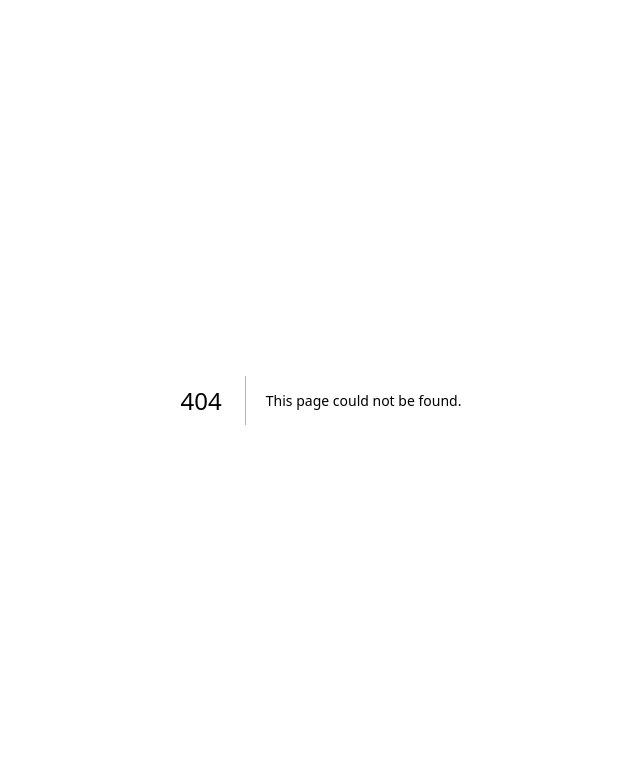
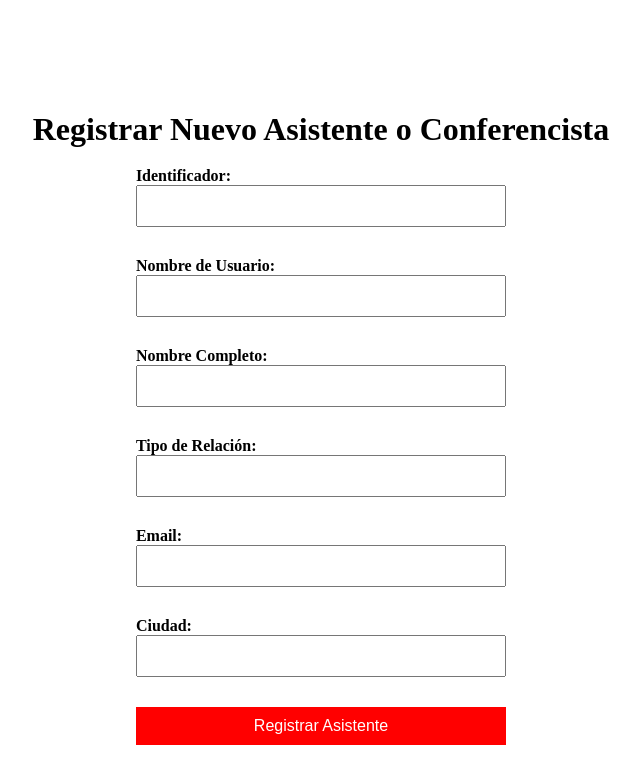
Before and after one commit to JuanJoseLL/sid-project, a Next.js app in the folder frontend/: page /attendees/register in a window 1280 px wide. Before the commit this address had no page. Shown: the top 784 px of the page, without its empty margins (319-959 px from the left). Built offline with nearby package versions, Linux system fonts and the light colour scheme.

Commit message:
attendees frontend

```diff
--- /dev/null
+++ b/frontend/src/pages/attendees/register.tsx
@@ -0,0 +1,78 @@
+import { useState } from 'react';
+import { NextPage } from 'next';
+import Head from 'next/head';
+import styles from '../../styles/Home.module.css';
+import { createAttendee } from '../../services/attendeeService';
+
+const RegisterAttendee: NextPage = () => {
+  const [identifier, setIdentifier] = useState('');
+  const [username, setUsername] = useState('');
+  const [fullName, setFullName] = useState('');
+  const [relationshipType, setRelationshipType] = useState('');
+  const [email, setEmail] = useState('');
+  const [city, setCity] = useState('');
+
+  const handleSubmit = async (e: React.FormEvent) => {
+    e.preventDefault();
+    const attendeeData = {
+      identifier,
+      username,
+      fullName,
+      relationshipType,
+      email,
+      city
+    };
+
+    try {
+      await createAttendee(attendeeData);
+      alert('Attendee registered successfully');
+    } catch (error) {
+      console.error('Failed to create attendee', error);
+      alert('Failed to create attendee');
+    }
+  };
+
+  return (
+    <div className={styles.container}>
+      <Head>
+        <title>Registrar Asistente</title>
+        <meta name="description" content="Registrar un nuevo asistente o conferencista" />
+        <link rel="icon" href="/favicon.ico" />
+      </Head>
+
+      <main className={styles.main}>
+        <h1 className={styles.title}>Registrar Nuevo Asistente o Conferencista</h1>
+
+        <form onSubmit={handleSubmit} className={styles.form}>
+          <label>
+            Identificador:
+            <input type="text" value={identifier} onChange={(e) => setIdentifier(e.target.value)} />
+          </label>
+          <label>
+            Nombre de Usuario:
+            <input type="text" value={username} onChange={(e) => setUsername(e.target.value)} />
+          </label>
+          <label>
+            Nombre Completo:
+            <input type="text" value={fullName} onChange={(e) => setFullName(e.target.value)} />
+          </label>
+          <label>
+            Tipo de Relación:
+            <input type="text" value={relationshipType} onChange={(e) => setRelationshipType(e.target.value)} />
+          </label>
+          <label>
+            Email:
+            <input type="email" value={email} onChange={(e) => setEmail(e.target.value)} />
+          </label>
+          <label>
+            Ciudad:
+            <input type="text" value={city} onChange={(e) => setCity(e.target.value)} />
+          </label>
+          <button type="submit" className={styles.button}>Registrar Asistente</button>
+        </form>
+      </main>
+    </div>
+  );
+};
+
+export default RegisterAttendee;
--- /dev/null
+++ b/frontend/src/services/attendeeService.ts
@@ -0,0 +1,60 @@
+// services/attendeeService.ts
+export const createAttendee = async (attendeeData: any) => {
+    const response = await fetch('/api/attendees', {
+      method: 'POST',
+      headers: {
+        'Content-Type': 'application/json'
+      },
+      body: JSON.stringify(attendeeData)
+    });
+
+    if (!response.ok) {
+      throw new Error('Failed to create attendee');
+    }
+
+    return response.json();
+  };
+
+  export const getAttendees = async () => {
+    const response = await fetch('/api/attendees');
+
+    if (!response.ok) {
+      throw new Error('Failed to fetch attendees');
+    }
+
+    return response.json();
+  };
+
+  export const getAttendeeById = async (id: string | string[]) => {
+    const response = await fetch(`/api/attendees/${id}`);
+
+    if (!response.ok) {
+      throw new Error('Failed to fetch attendee');
+    }
+
+    return response.json();
+  };
+
+  export const updateAttendee = async (id: string | string[], attendeeData: any) => {
+    const response = await fetch(`/api/attendees/${id}`, {
+      method: 'PUT',
+      headers: {
+        'Content-Type': 'application/json'
+      },
+      body: JSON.stringify(attendeeData)
+    });
+
+    if (!response.ok) {
+      throw new Error('Failed to update attendee');
+    }
+  };
+
+  export const deleteAttendee = async (id: string | string[]) => {
+    const response = await fetch(`/api/attendees/${id}`, {
+      method: 'DELETE'
+    });
+
+    if (!response.ok) {
+      throw new Error('Failed to delete attendee');
+    }
+  };
```
Also changed, not shown: frontend/src/pages/attendees.tsx (+42 -7 lines), frontend/src/pages/attendees/[id].tsx (added, +28 -0 lines).
